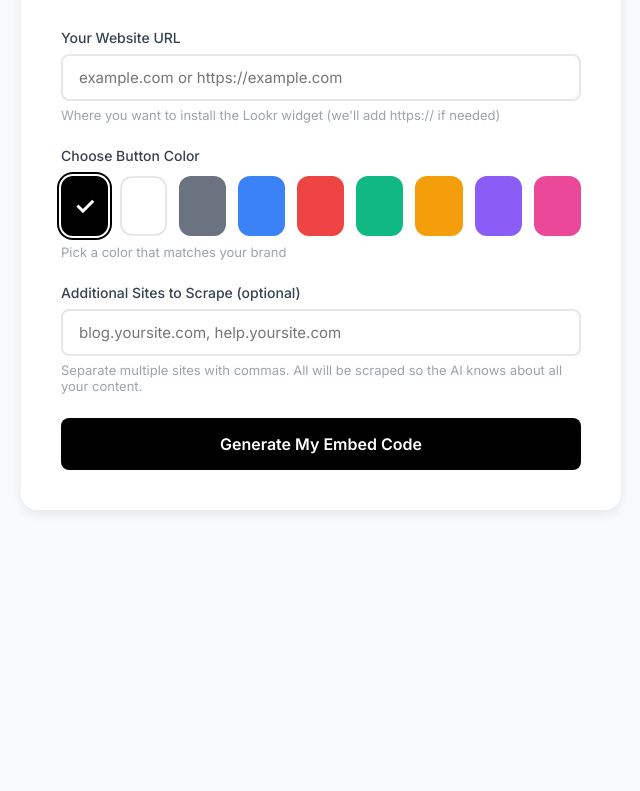
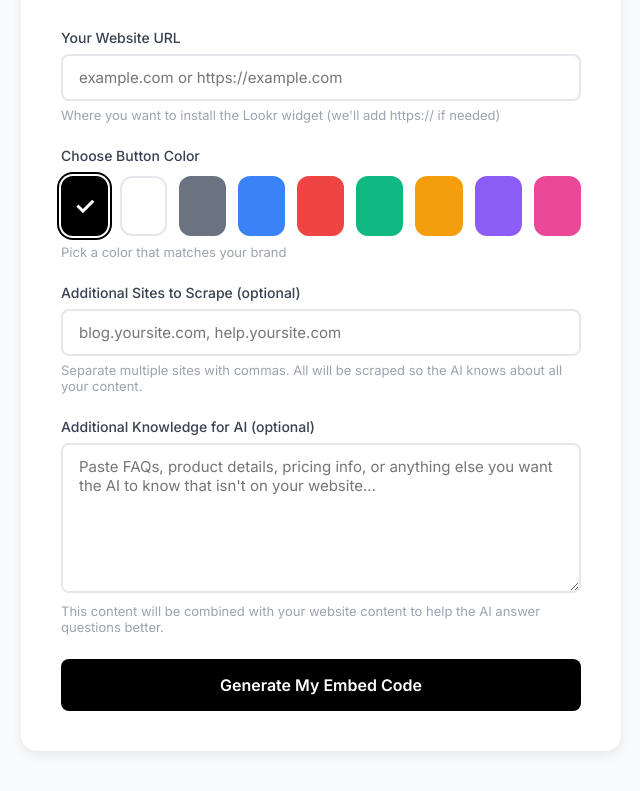
Before and after one commit to tadivirtual/lookr-backend, a website: page onboarding.html in a window 1280 px wide. Shown: the part 154-945 px from the top of the page, without its empty margins (319-959 px from the left). Before the commit the page ends 800 px from the top, so only its background shows below. Drawn offline with Linux system fonts and the light colour scheme.

Commit message:
Update onboarding.html

```diff
--- a/onboarding.html
+++ b/onboarding.html
@@ -42,7 +42,7 @@
       color: #374151;
       font-size: 14px;
     }
-    input, select {
+    input, select, textarea {
       width: 100%;
       padding: 12px 16px;
       border: 2px solid #e5e7eb;
@@ -51,7 +51,11 @@
       font-family: 'Inter', sans-serif;
       transition: border-color 0.2s;
     }
-    input:focus, select:focus {
+    textarea {
+      min-height: 100px;
+      resize: vertical;
+    }
+    input:focus, select:focus, textarea:focus {
       outline: none;
       border-color: #000000;
     }
@@ -161,6 +165,12 @@
         <small>Separate multiple sites with commas. All will be scraped so the AI knows about all your content.</small>
       </div>
 
+      <div class="form-group">
+        <label for="additional_knowledge">Additional Knowledge for AI (optional)</label>
+        <textarea id="additional_knowledge" name="additional_knowledge" placeholder="Paste FAQs, product details, pricing info, or anything else you want the AI to know that isn't on your website..." style="min-height: 150px; resize: vertical;"></textarea>
+        <small>This content will be combined with your website content to help the AI answer questions better.</small>
+      </div>
+
       <button type="submit" id="submit-btn">Generate My Embed Code</button>
       <div class="loading" id="loading">Creating your widget...</div>
     </form>
```
